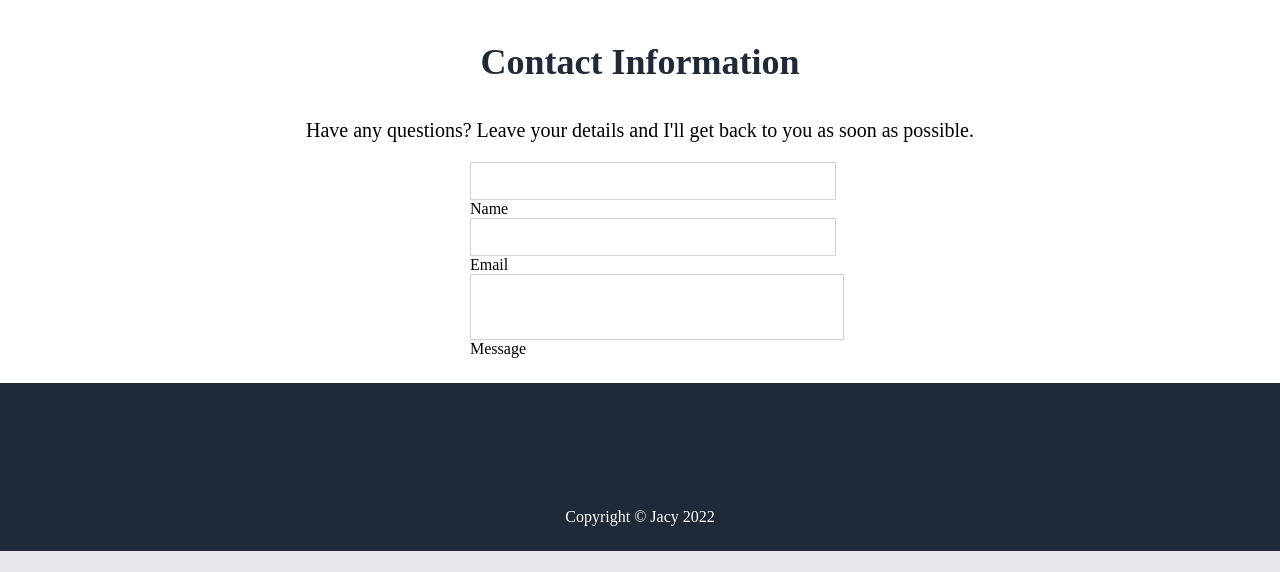
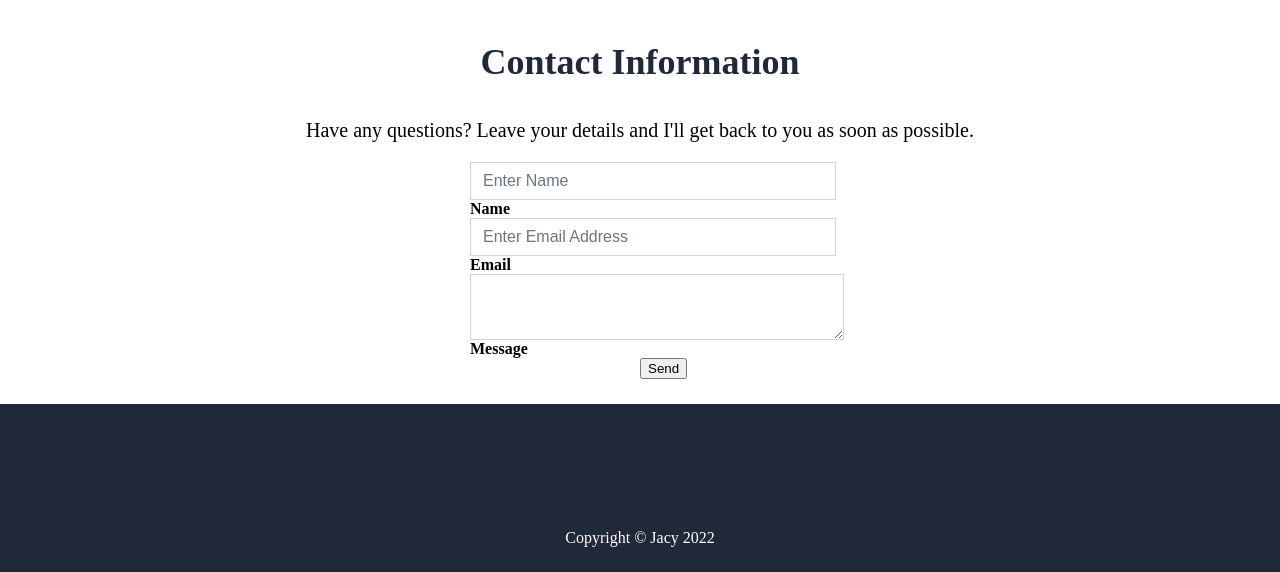
Before and after one commit to jacyespinosa/portfolio, a Flask app: page / in a window 1280 px wide; the page is wider, and only the part inside the window is pictured. Shown: the part 2696-3268 px from the top of that part. Before the commit the page ends 3247 px from the top of that part, so only its background shows below. Run offline with Flask 2, Linux system fonts and the light colour scheme; parts of the project's set-up code (start-up, migrations or seed data) failed here and were passed over; some libraries are stand-ins or nearby versions.

Commit message:
Added STMPLIB to render the details entered in the form, and send an email to the admin/user

```diff
--- a/main.py
+++ b/main.py
@@ -1,10 +1,10 @@
-from flask import Flask, render_template, redirect, url_for, request, jsonify, flash
+from flask import Flask, render_template, redirect, url_for, request, flash
 from flask_ckeditor import CKEditor
 from flask_wtf import FlaskForm
 from wtforms import StringField, SubmitField
-from flask_bootstrap import Bootstrap
-from wtforms.validators import DataRequired, Email, email_validator
+from wtforms.validators import DataRequired, Email
 from dotenv import load_dotenv
+import smtplib
 import os
 
 load_dotenv()
@@ -21,11 +21,36 @@ app = Flask(__name__)
 app.config['SECRET_KEY'] = os.getenv('SECRET_KEY')
 ckeditor = CKEditor(app)
 
+#SMTP
+MY_EMAIL = os.getenv('EMAIL')
+MY_PASSWORD = os.getenv('PASSWORD')
+TO_ADDRESS = os.getenv('TO_ADDRESS')
 
-@app.route('/')
+
+@app.route('/', methods=["GET", "POST"])
 def home():
-    form = ContactForm(request.form)
-    return render_template('index.html', form=form)
+
+    if request.method == 'POST':
+        if request.form['name'] == '' or request.form['email'] == '' or request.form['message'] == '':
+            flash('Please fill out the fields correctly.')
+            return redirect(url_for('home'))
+
+        else:
+            name = request.form['name']
+            email = request.form['email']
+            message = request.form['message']
+
+            with smtplib.SMTP("smtp.gmail.com", port=587) as connection:
+                connection.starttls()
+                connection.login(MY_EMAIL, MY_PASSWORD)
+                connection.sendmail(from_addr=MY_EMAIL,
+                                    to_addrs=TO_ADDRESS,
+                                    msg=f"Subject: You have a message!\n\n"
+                                        f"Name: {name}\n"
+                                        f"Email: {email}\n"
+                                        f"Message: {message}")
+
+    return render_template('index.html')
 
 
 if __name__ == "__main__":
--- a/templates/index.html
+++ b/templates/index.html
@@ -107,19 +107,23 @@
 
       <form method="POST" style="margin-left: 25%; margin-right: 25%;">
         <div class="form-outline mb-4">
-          <input type="text" class="form-control" name="name"/>
-          <label class="form-label">Name</label>
+          <input type="text" class="form-control" name="name" placeholder="Enter Name"/>
+          <label class="form-label" style="font-weight: bold;">Name</label>
         </div>
 
         <div class="form-outline mb-4">
-          <input type="text" class="form-control" name="email" />
-          <label class="form-label">Email</label>
+          <input type="text" class="form-control" name="email" placeholder="Enter Email Address"/>
+          <label class="form-label" style="font-weight: bold;">Email</label>
         </div>
 
         <div class="form-outline mb-4">
-          <input type="text" class="form-control form-control-lg" name="message"/>
-          <label class="form-label">Message</label>
+          <textarea type="text" class="form-control form-control-lg" name="message" style="font-size: 1rem;font-weight: 400;" wrap="hard"></textarea>
+          <label class="form-label" style="font-weight: bold;">Message</label>
         </div>
+        <div class="d-flex justify-content-center">
+          <input class="btn btn-primary" type="submit" href="{{url_for('home')}}" style="margin-left: 50%;" value="Send"/>
+        </div>
+
 
 
       </form>
```
